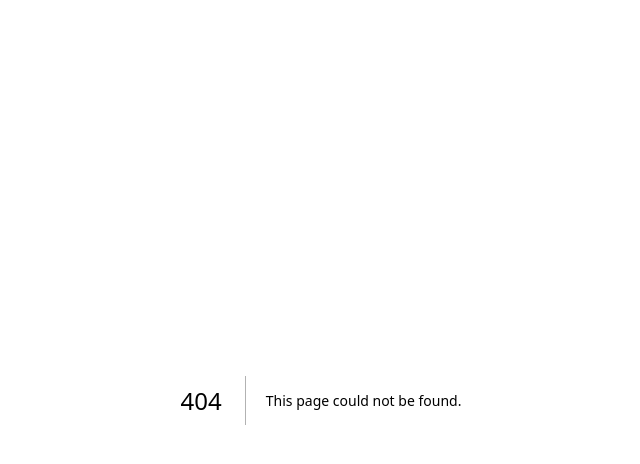
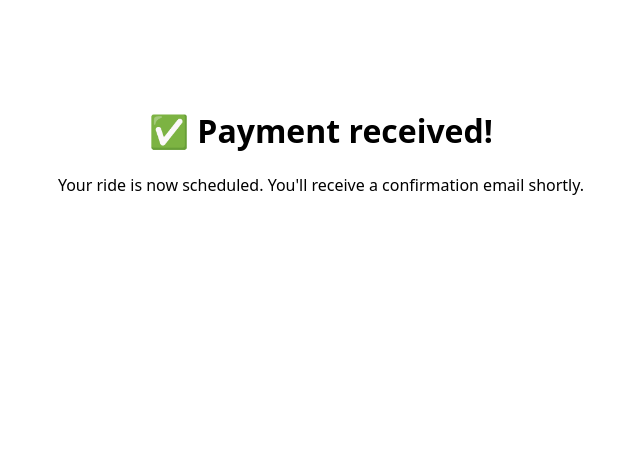
Before and after one commit to Dobro323/private-rides-RA, a Next.js app: page /success in a window 1280 px wide. Before the commit this address had no page. Shown: the top 464 px of the page, without its empty margins (319-959 px from the left). Built offline with nearby package versions, Linux system fonts and the light colour scheme.

Commit message:
Add SuccessPage component for payment confirmation

```diff
--- /dev/null
+++ b/app/success/page.tsx
@@ -0,0 +1,8 @@
+export default function SuccessPage() {
+  return (
+    <div style={{ fontFamily: 'system-ui', textAlign: 'center', padding: '80px 20px' }}>
+      <h1>✅ Payment received!</h1>
+      <p>Your ride is now scheduled. You'll receive a confirmation email shortly.</p>
+    </div>
+  )
+}
```
